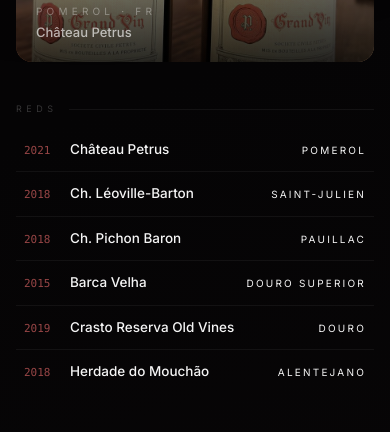
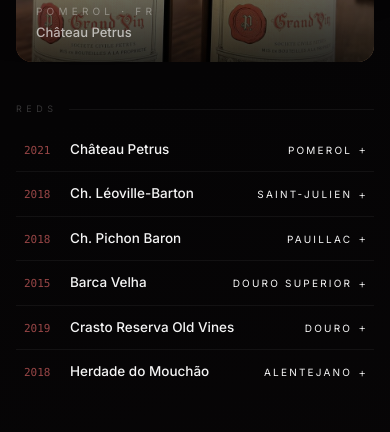
Before and after one commit to highlevelvnc/latinadeployv9, a Next.js app: page /en in a window 390 px wide. Shown: the part 5040-5472 px from the top of the page. Built offline with nearby package versions, Linux system fonts and the light colour scheme; a web font is replaced by a local one.

Commit message:
corrige interações críticas do mobile

```diff
--- a/components/EventsSection.tsx
+++ b/components/EventsSection.tsx
@@ -159,7 +159,7 @@
             initial={{ opacity: 0, x: -30 }}
             animate={isInView ? { opacity: 1, x: 0 } : {}}
             transition={{ duration: 0.9 }}
-            className="relative flex items-center justify-center order-2 lg:order-1"
+            className="relative flex items-center justify-center order-1"
             style={{ height: '420px' }}
           >
             {stackImages.map((img, i) => {
@@ -226,7 +226,7 @@
             initial={{ opacity: 0, x: 30 }}
             animate={isInView ? { opacity: 1, x: 0 } : {}}
             transition={{ duration: 0.9, delay: 0.1 }}
-            className="flex flex-col order-1 lg:order-2"
+            className="flex flex-col order-2"
           >
             <AnimatePresence mode="wait">
               <motion.div
@@ -271,18 +271,21 @@
                 <ChevronLeft className="h-5 w-5" />
               </button>
 
-              <div className="flex items-center gap-2">
+              <div className="flex items-center gap-1">
                 {events.map((_, index) => (
+                  // h-8 w-8 = 32px hit area; visual dot stays 6px × 6px (or 28px active)
                   <button
                     key={index}
                     onClick={() => setActive(index)}
-                    className={`h-1.5 rounded-full transition-all duration-300 ${
+                    className="flex h-8 w-8 flex-shrink-0 items-center justify-center"
+                    aria-label={`Evento ${index + 1}`}
+                  >
+                    <span className={`block h-1.5 rounded-full transition-all duration-300 ${
                       index === active
                         ? 'w-7 bg-red-500'
                         : 'w-1.5 bg-white/22 hover:bg-white/38'
-                    }`}
-                    aria-label={`Evento ${index + 1}`}
-                  />
+                    }`} />
+                  </button>
                 ))}
               </div>
 
--- a/components/MenuHighlights.tsx
+++ b/components/MenuHighlights.tsx
@@ -338,38 +338,57 @@
   locale,
   t,
   isHovered,
+  isActive,
   onEnter,
   onLeave,
+  onToggle,
 }: {
   wine: Wine;
   locale: Locale;
   t: UIStrings;
   isHovered: boolean;
+  isActive: boolean;
   onEnter: () => void;
   onLeave: () => void;
+  onToggle: () => void;
 }) {
+  // Desktop: expand on hover. Mobile: expand on tap (toggle).
+  const isExpanded = isHovered || isActive;
+
   return (
     <div
       onMouseEnter={onEnter}
       onMouseLeave={onLeave}
-      className="border-b border-white/[0.055] last:border-b-0"
+      onClick={onToggle}
+      className="cursor-pointer border-b border-white/[0.055] last:border-b-0"
     >
       {/* Main row */}
       <div
         className={`grid grid-cols-[34px_1fr_auto] items-baseline gap-x-3 rounded-sm px-2 py-3 transition-colors duration-200 ${
-          isHovered ? 'bg-white/[0.03]' : ''
+          isExpanded ? 'bg-white/[0.03]' : ''
         }`}
       >
         <span className="font-mono tabular-nums text-[11px] text-red-400/60">{wine.year}</span>
         <span className="text-[13.5px] font-medium leading-snug text-white/82">{wine.name}</span>
-        <span className="whitespace-nowrap text-[10px] uppercase tracking-[0.22em] text-white/28">
-          {wine.region}
-        </span>
+        {/* Region + rotating + indicator (mobile only) */}
+        <div className="flex items-center gap-1.5">
+          <span className="whitespace-nowrap text-[10px] uppercase tracking-[0.22em] text-white/28">
+            {wine.region}
+          </span>
+          <motion.span
+            animate={{ rotate: isActive ? 45 : 0 }}
+            transition={{ duration: 0.18 }}
+            className="md:hidden select-none text-[12px] font-light leading-none text-white/22"
+            aria-hidden
+          >
+            +
+          </motion.span>
+        </div>
       </div>
 
-      {/* Hover reveal: notes + pairing, slides in below the row */}
+      {/* Detail reveal: slides in below the row on hover (desktop) or tap (mobile) */}
       <AnimatePresence>
-        {isHovered && (
+        {isExpanded && (
           <motion.div
             key="wine-detail"
             initial={{ height: 0, opacity: 0 }}
@@ -409,6 +428,10 @@
 
 function CartaTab({ locale, t }: { locale: Locale; t: UIStrings }) {
   const [hoveredId, setHoveredId] = useState<string | null>(null);
+  // Mobile toggle: tap once to open, tap again (or tap another) to close
+  const [activeId, setActiveId] = useState<string | null>(null);
+  const handleToggle = (id: string) =>
+    setActiveId((prev) => (prev === id ? null : id));
 
   // Group wines by category (order: tinto, branco, espumante, rose)
   const categoryOrder: WineCategory[] = ['tinto', 'branco', 'espumante', 'rose'];
@@ -500,8 +523,10 @@
                     locale={locale}
                     t={t}
                     isHovered={hoveredId === wine.id}
+                    isActive={activeId === wine.id}
                     onEnter={() => setHoveredId(wine.id)}
                     onLeave={() => setHoveredId(null)}
+                    onToggle={() => handleToggle(wine.id)}
                   />
                 ))}
               </div>
--- a/components/PremiumGallery.tsx
+++ b/components/PremiumGallery.tsx
@@ -4,7 +4,7 @@
 import { useInView } from 'framer-motion';
 import { useRef, useState, useEffect, useCallback } from 'react';
 import Image from 'next/image';
-import { Instagram, X, ChevronLeft, ChevronRight } from 'lucide-react';
+import { Instagram, X, ChevronLeft, ChevronRight, ZoomIn } from 'lucide-react';
 import { useLocale } from 'next-intl';
 
 const content = {
@@ -109,13 +109,18 @@
                 src={image.src}
                 alt={image.alt}
                 fill
-                className="object-cover group-hover:scale-[1.08] transition-transform duration-[1200ms] ease-out grayscale group-hover:grayscale-0"
+                className="object-cover group-hover:scale-[1.08] transition-transform duration-[1200ms] ease-out md:grayscale md:group-hover:grayscale-0"
               />
-              {/* Hover overlay with expand hint */}
+              {/* Hover overlay — desktop only (touch never activates hover) */}
               <div className="absolute inset-0 bg-black/0 group-hover:bg-black/20 transition-colors duration-500 rounded-2xl flex items-center justify-center">
                 <span className="opacity-0 group-hover:opacity-100 transition-opacity duration-300 text-white text-xs font-medium uppercase tracking-widest bg-black/40 px-3 py-1.5 rounded-full backdrop-blur-sm">
                   Ver
                 </span>
+              </div>
+
+              {/* Mobile tap indicator — persistent, subtle, communicates interactivity */}
+              <div className="md:hidden absolute bottom-3 right-3 flex h-7 w-7 items-center justify-center rounded-full bg-black/50 border border-white/18 backdrop-blur-sm pointer-events-none">
+                <ZoomIn className="h-3.5 w-3.5 text-white/55" />
               </div>
             </motion.div>
           ))}
--- a/components/Testimonials.tsx
+++ b/components/Testimonials.tsx
@@ -185,18 +185,21 @@
               <ChevronLeft className="h-5 w-5" />
             </button>
 
-            <div className="flex items-center gap-2">
+            <div className="flex items-center gap-1">
               {testimonials.map((_, index) => (
+                // h-8 w-8 = 32px hit area; visual dot stays 6px × 6px (or 24px active)
                 <button
                   key={index}
                   onClick={() => setActiveSlide(index)}
-                  className={`h-1.5 rounded-full transition-all duration-300 ${
+                  className="flex h-8 w-8 flex-shrink-0 items-center justify-center"
+                  aria-label={`Testemunho ${index + 1}`}
+                >
+                  <span className={`block h-1.5 rounded-full transition-all duration-300 ${
                     index === activeSlide
                       ? 'w-6 bg-red-500'
                       : 'w-1.5 bg-white/25 hover:bg-white/40'
-                  }`}
-                  aria-label={`Testemunho ${index + 1}`}
-                />
+                  }`} />
+                </button>
               ))}
             </div>
 
```
